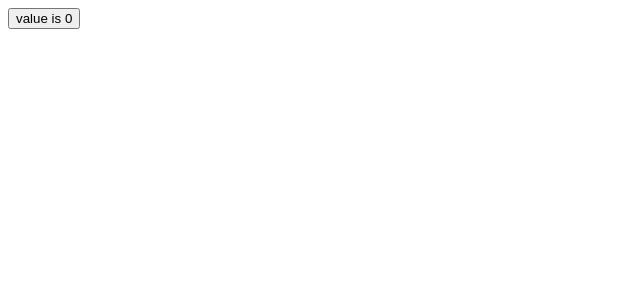
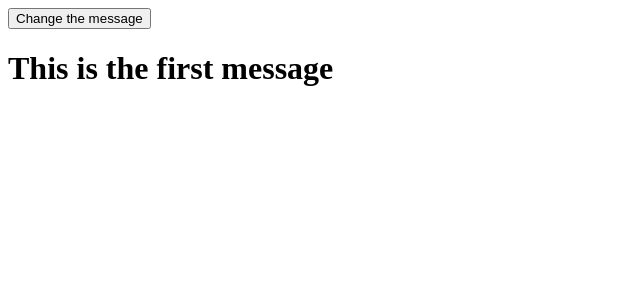
Before and after one commit to KarthiK-ctrl-A/React-practice, a React (Create React App) app: page / in a window 1280 px wide. Shown: the top 300 px of the page, without its empty margins (0-640 px from the left). Built offline with nearby package versions, Linux system fonts and the light colour scheme.

Commit message:
switch btwn components

```diff
--- a/src/index.js
+++ b/src/index.js
@@ -1,31 +1,37 @@
 import React from 'react'
 import ReactDom from 'react-dom'
 
-class Inc extends React.Component{
-
+function Message(props){
+  if(props.value){
+   return <h1>This is the first message</h1>
+  }
+  return <h1>This is the Second message</h1>
+}
+class Btn extends React.Component{
   constructor(props){
     super(props);
-    this.state = {counter : 0}
+    this.state = {value:true}
   }
 
-increment = (e) => {
-  e.preventDefault();
-  this.setState({
-    counter : this.state.counter + 1
-  });
-}
+  handleClcik = () =>{
+    this.setState({
+      value : !this.state.value
+    });
+  }
 
-render(){
-
-    return <button onClick = {this.increment}>
-                value is {this.state.counter}
-            </button>
- }
+  render(){
+    return(
+      <div>
+        <button onClick={this.handleClcik}>Change the message</button>
+        <Message value={this.state.value}/>
+      </div>
+    );
+  }
 }
 
 ReactDom.render(
 
-  <Inc />,
+  <Btn />,
   document.getElementById('root')
 
 );
```
